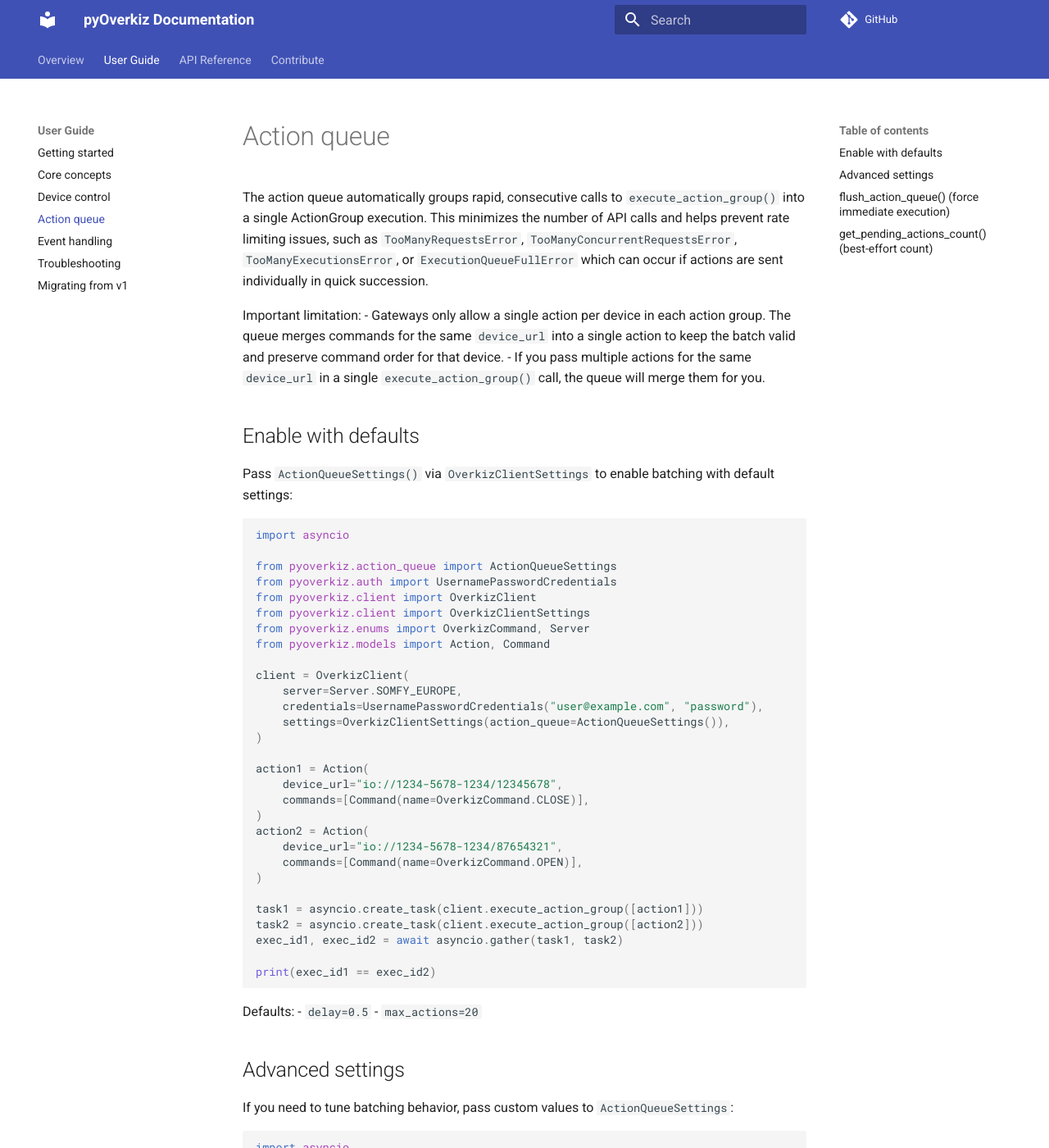
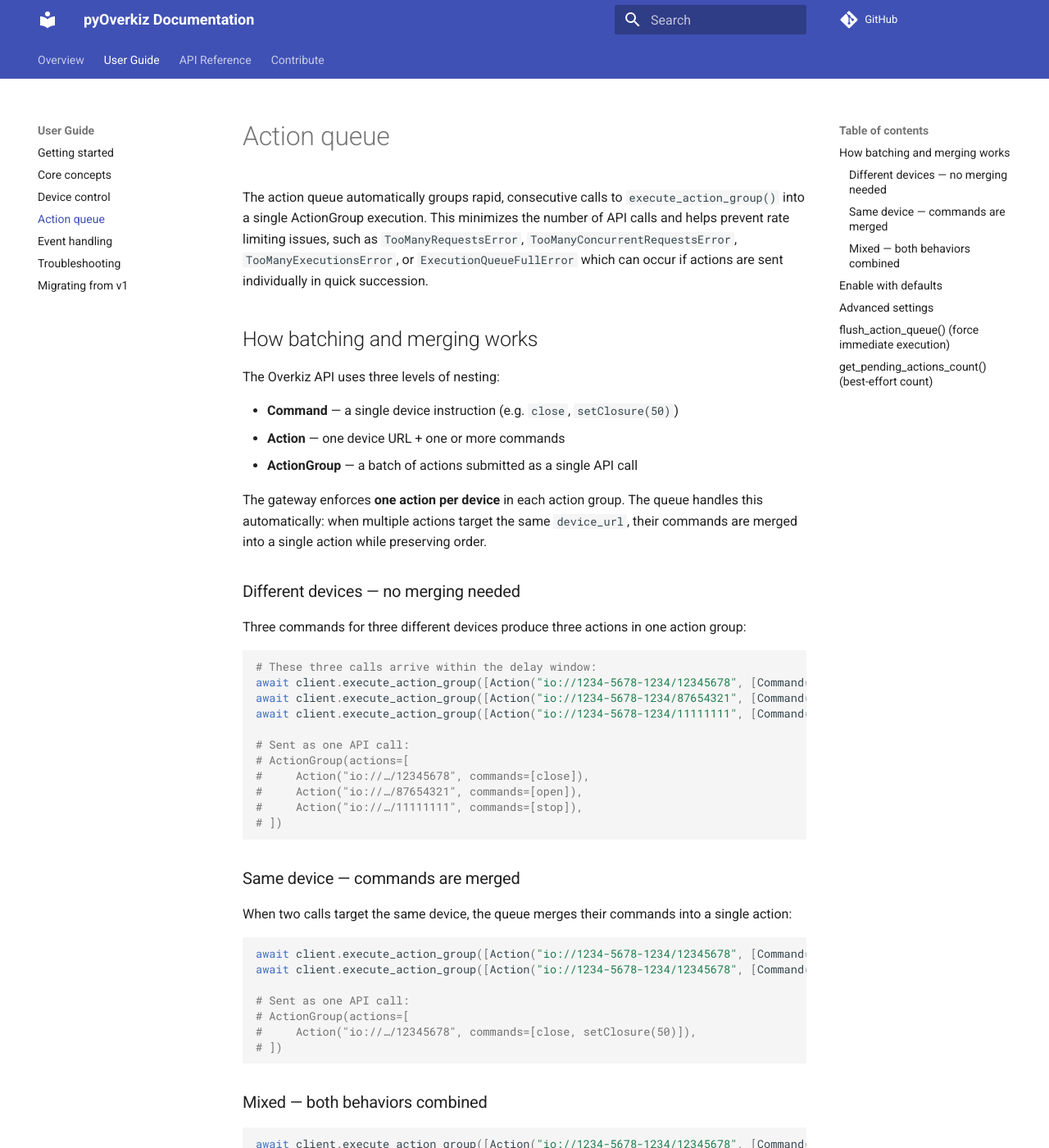
Before and after one commit to iMicknl/python-overkiz-api, an MkDocs documentation site: the page built from docs/action-queue.md, in a window 1280 px wide and 1400 px high. Shown: the whole window at 82% size. Built offline with MkDocs 1.6.1 and Material for MkDocs 9.7.7, drawn with Linux system fonts in a browser that asks for light colours; comment, search, counter and statistics services are not loaded; some of the changed text lies outside the part shown.

Commit message:
Enhance ActionQueue documentation: clarify batching behavior and merging logic for device actions

````diff
--- a/docs/action-queue.md
+++ b/docs/action-queue.md
@@ -2,12 +2,65 @@
 
 The action queue automatically groups rapid, consecutive calls to `execute_action_group()` into a single ActionGroup execution. This minimizes the number of API calls and helps prevent rate limiting issues, such as `TooManyRequestsError`, `TooManyConcurrentRequestsError`, `TooManyExecutionsError`, or `ExecutionQueueFullError` which can occur if actions are sent individually in quick succession.
 
-Important limitation:
-- Gateways only allow a single action per device in each action group. The queue
-    merges commands for the same `device_url` into a single action to keep the
-    batch valid and preserve command order for that device.
-- If you pass multiple actions for the same `device_url` in a single
-    `execute_action_group()` call, the queue will merge them for you.
+## How batching and merging works
+
+The Overkiz API uses three levels of nesting:
+
+- **Command** — a single device instruction (e.g. `close`, `setClosure(50)`)
+- **Action** — one device URL + one or more commands
+- **ActionGroup** — a batch of actions submitted as a single API call
+
+The gateway enforces **one action per device** in each action group. The queue handles this automatically: when multiple actions target the same `device_url`, their commands are merged into a single action while preserving order.
+
+### Different devices — no merging needed
+
+Three commands for three different devices produce three actions in one action group:
+
+```python
+# These three calls arrive within the delay window:
+await client.execute_action_group([Action("io://1234-5678-1234/12345678", [Command(name=OverkizCommand.CLOSE)])])
+await client.execute_action_group([Action("io://1234-5678-1234/87654321", [Command(name=OverkizCommand.OPEN)])])
+await client.execute_action_group([Action("io://1234-5678-1234/11111111", [Command(name=OverkizCommand.STOP)])])
+
+# Sent as one API call:
+# ActionGroup(actions=[
+#     Action("io://…/12345678", commands=[close]),
+#     Action("io://…/87654321", commands=[open]),
+#     Action("io://…/11111111", commands=[stop]),
+# ])
+```
+
+### Same device — commands are merged
+
+When two calls target the same device, the queue merges their commands into a single action:
+
+```python
+await client.execute_action_group([Action("io://1234-5678-1234/12345678", [Command(name=OverkizCommand.CLOSE)])])
+await client.execute_action_group([Action("io://1234-5678-1234/12345678", [Command(name=OverkizCommand.SET_CLOSURE, parameters=[50])])])
+
+# Sent as one API call:
+# ActionGroup(actions=[
+#     Action("io://…/12345678", commands=[close, setClosure(50)]),
+# ])
+```
+
+### Mixed — both behaviors combined
+
+```python
+await client.execute_action_group([Action("io://1234-5678-1234/12345678", [Command(name=OverkizCommand.CLOSE)])])
+await client.execute_action_group([
+    Action("io://1234-5678-1234/87654321", [Command(name=OverkizCommand.OPEN)]),
+    Action("io://1234-5678-1234/12345678", [Command(name=OverkizCommand.SET_CLOSURE, parameters=[50])]),
+])
+
+# Sent as one API call:
+# ActionGroup(actions=[
+#     Action("io://…/12345678", commands=[close, setClosure(50)]),  # merged
+#     Action("io://…/87654321", commands=[open]),
+# ])
+```
+
+The original action objects passed to `execute_action_group()` are never mutated — the queue works on internal copies.
 
 ## Enable with defaults
 
````
Also changed, not shown: 1 other file.
